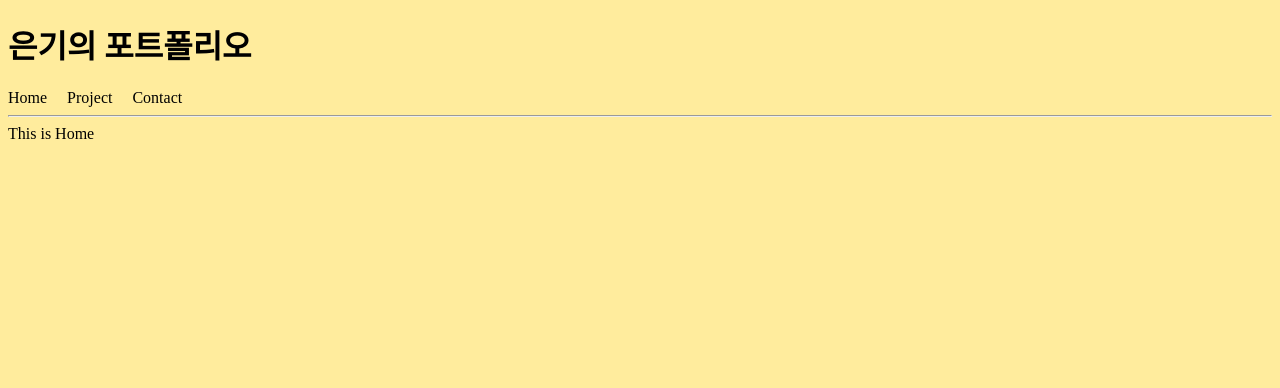
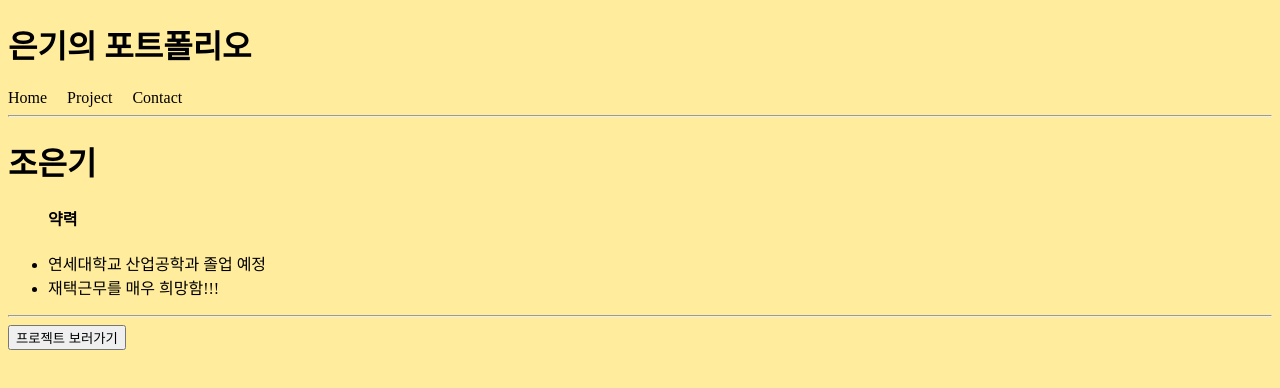
Before and after one commit to eunkeeee/eunkeeee-portfolio, a React (Create React App) app in the folder eunkeeee-portfolio/: page / in a window 1280 px wide. Shown: the top 388 px of the page. Built offline with nearby package versions, Linux system fonts and the light colour scheme.

Commit message:
모든 페이지 대략 내용 구상 완료

```diff
--- a/eunkeeee-portfolio/src/App.js
+++ b/eunkeeee-portfolio/src/App.js
@@ -7,9 +7,14 @@ import styles from "./Navigation.module.css";
 
 function App() {
   const [nav, selectNav] = useState("Home");
+
   return (
     <div>
-      <Header />
+      <Header
+        onClick={() => {
+          selectNav("Home");
+        }}
+      />
       <nav className={styles.nav_display}>
         <div onClick={() => selectNav("Home")}>Home</div>
         <div onClick={() => selectNav("Project")}>Project</div>
--- a/eunkeeee-portfolio/src/Content.js
+++ b/eunkeeee-portfolio/src/Content.js
@@ -1,7 +1,7 @@
 const Content = () => {
   return (
     <div>
-      <h3></h3>
+      <h3>Content is here</h3>
     </div>
   );
 };
--- a/eunkeeee-portfolio/src/Header.js
+++ b/eunkeeee-portfolio/src/Header.js
@@ -3,9 +3,9 @@ import PropTypes from "prop-types";
 import styles from "./Header.module.css";
 import { useState } from "react";
 
-const Header = () => {
+const Header = ({ onClick }) => {
   return (
-    <div>
+    <div onClick={onClick}>
       <h1 className={styles.title}>은기의 포트폴리오</h1>
     </div>
   );
--- a/eunkeeee-portfolio/src/Home.js
+++ b/eunkeeee-portfolio/src/Home.js
@@ -1,3 +1,17 @@
-const Home = () => <div>This is Home</div>;
+const Home = () => {
+  return (
+    <div>
+      <h1>조은기</h1>
+      <ul>
+        <h4>약력</h4>
+        <li>연세대학교 산업공학과 졸업 예정</li>
+        <li>재택근무를 매우 희망함!!!</li>
+      </ul>
+
+      <hr />
+      <button>프로젝트 보러가기</button>
+    </div>
+  );
+};
 
 export default Home;
--- a/eunkeeee-portfolio/src/Project.js
+++ b/eunkeeee-portfolio/src/Project.js
@@ -1,6 +1,6 @@
 import Content from "./Content";
 const Project = () => {
-  return <content />;
+  return <div>Project is here</div>;
 };
 
 export default Project;
```
Also changed, not shown: eunkeeee-portfolio/img/조은기.jpg (added).
